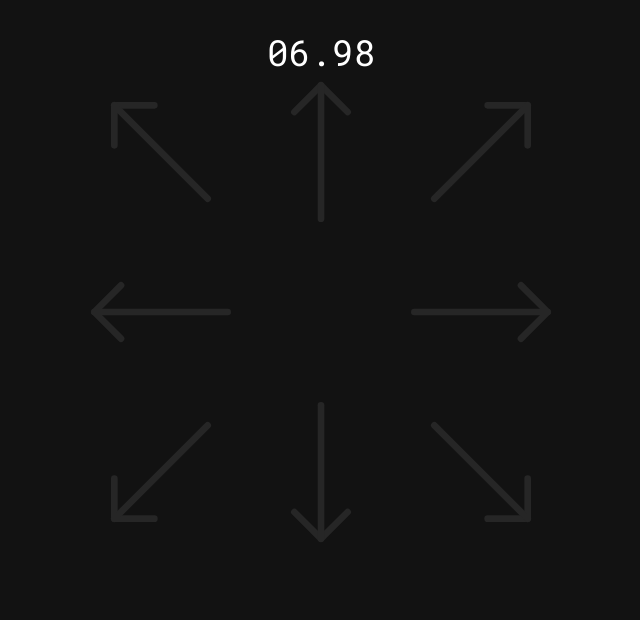
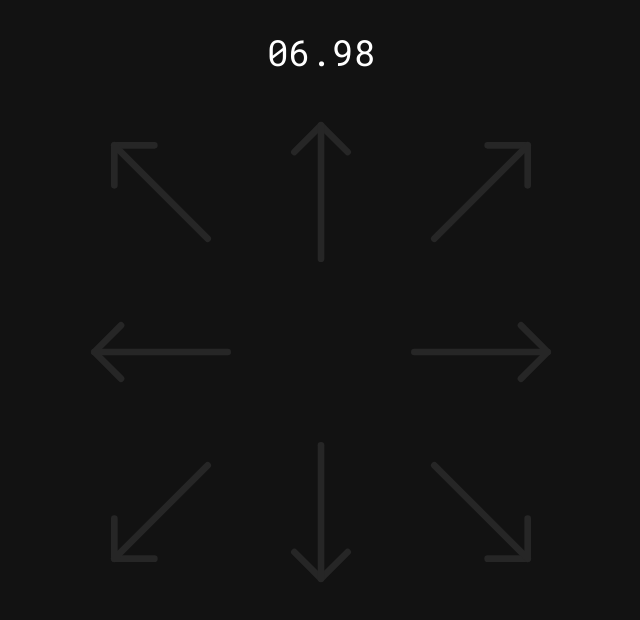
Before and after one commit to RAVIROCK916/Responsive-Test, a React (Vite) app: page /play in a window 1280 px wide. Shown: the top 620 px of the page, without its empty margins (319-959 px from the left). Built offline with nearby package versions, Linux system fonts and the light colour scheme.

Commit message:
deploy: final deploy changes I guess

```diff
--- a/src/App.jsx
+++ b/src/App.jsx
@@ -1,13 +1,20 @@
-import { Outlet } from "react-router-dom";
 import "./App.css";
+
+import { BrowserRouter as Router, Route, Routes } from "react-router-dom";
+import Start from "./pages/Start.jsx";
+import Play from "./pages/Play.jsx";
 
 function App() {
 	console.log("App");
 
 	return (
 		<main className="space-y-20">
-			<Outlet />
-			<p>This is the App component.</p>
+			<Router>
+				<Routes>
+					<Route path="/" element={<Start />} />
+					<Route path="/play" element={<Play />} />
+				</Routes>
+			</Router>
 		</main>
 	);
 }
--- a/src/main.jsx
+++ b/src/main.jsx
@@ -1,19 +1,10 @@
 import React from "react";
 import ReactDOM from "react-dom/client";
 import "./index.css";
-import "./App.css";
-
-import { BrowserRouter as Router, Route, Routes } from "react-router-dom";
-import Start from "./pages/Start.jsx";
-import Play from "./pages/Play.jsx";
+import App from "./App";
 
 ReactDOM.createRoot(document.getElementById("root")).render(
 	<React.StrictMode>
-		<Router>
-			<Routes>
-				<Route path="/" element={<Start />} />
-				<Route path="/play" element={<Play />} />
-			</Routes>
-		</Router>
+		<App />
 	</React.StrictMode>
 );
--- a/src/pages/Play.jsx
+++ b/src/pages/Play.jsx
@@ -40,8 +40,7 @@ const Play = () => {
 	}, [reactionTimes]);
 
 	return (
-		<main className="space-y-20">
-			<div>
+		<div className="space-y-10">
 			<StopWatch isRunning={isRunning} onStop={endGame} key={currentRound} />
 			<Directions
 				onStart={startGame}
@@ -69,7 +68,6 @@ const Play = () => {
 				)}
 			</div>
 		</div>
-		</main>
 	);
 };
 export default Play;
--- a/src/pages/Start.jsx
+++ b/src/pages/Start.jsx
@@ -2,7 +2,6 @@ import Button from "../components/ui/Button";
 
 const Start = () => {
 	return (
-		<main className="space-y-20">
 		<div className="flex flex-col justify-between space-y-20">
 			<h1 className="text-8xl">Responsive Test</h1>
 			<div className="text-left space-y-3">
@@ -26,7 +25,6 @@ const Start = () => {
 				</a>
 			</div>
 		</div>
-		</main>
 	);
 };
 export default Start;
```
Also changed, not shown: vercel.json (added). Lines whose indentation alone changed are shown as unchanged.
